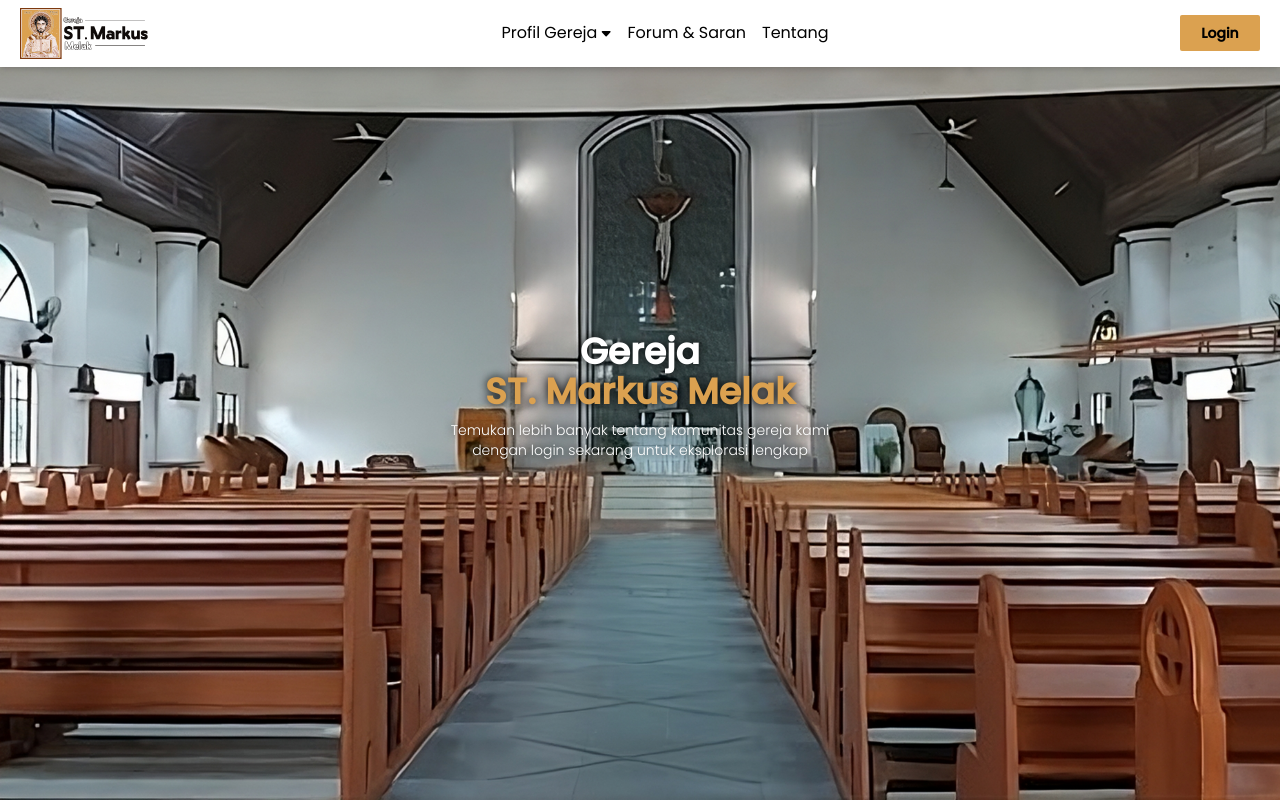
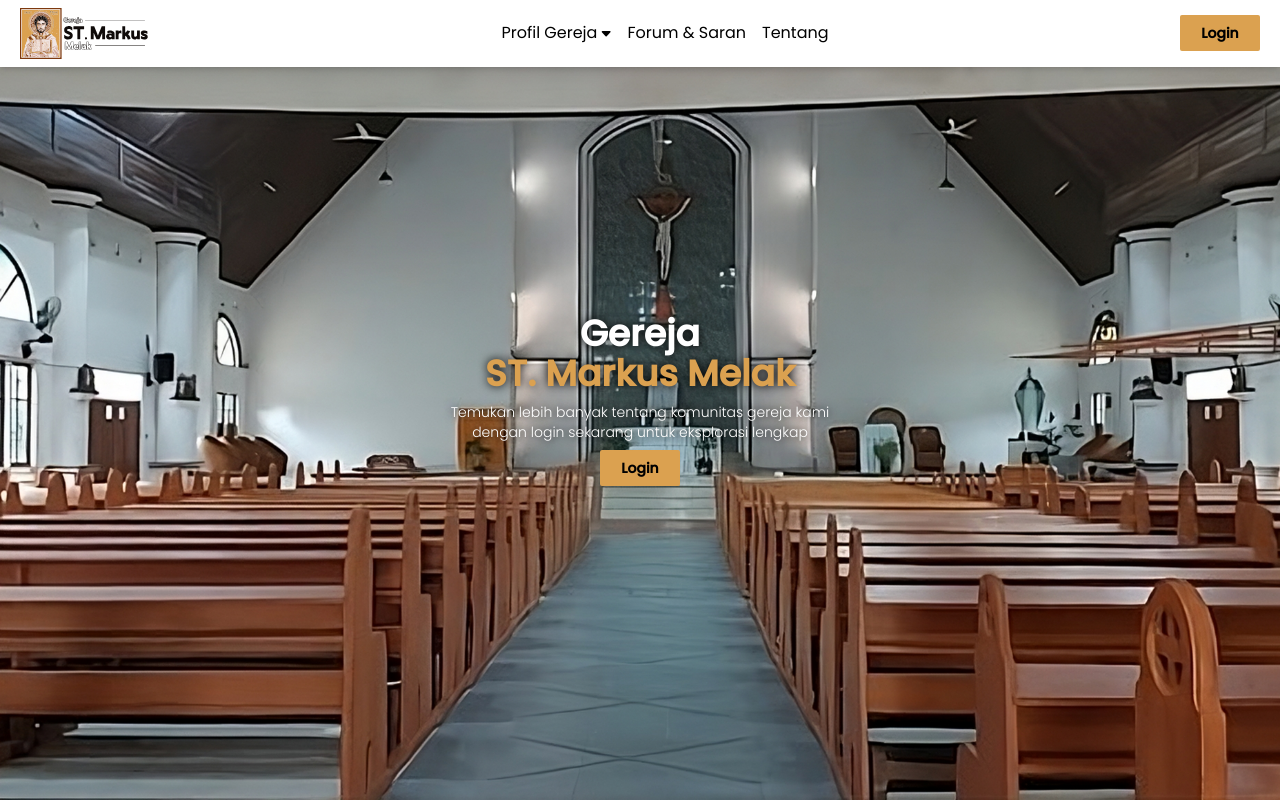
Before and after one commit to HaiPigGi/church-app, a Next.js app in the folder next-app/: page / in a window 1280 px wide. Built offline with nearby package versions, Linux system fonts and the light colour scheme.

Commit message:
add button login at hero section

```diff
--- a/next-app/src/app/page.jsx
+++ b/next-app/src/app/page.jsx
@@ -14,7 +14,7 @@ export default function Home() {
           <div id="content-Hero" className="">
             <h1 className="text-4xl text-shadow font-bold text-white text-center">Gereja <span className="block text-secondary">ST. Markus Melak</span></h1>
             <p className="text-center text-white font-light text-sm text-shadow my-2">Temukan lebih banyak tentang komunitas gereja kami <br/>dengan login sekarang untuk eksplorasi lengkap</p>
-            {/* <Button intent="secondary" size="small" className="shadow-xl  mx-auto">Login</Button> */}
+            <Button intent="secondary" size="small" className="shadow-xl  mx-auto">Login</Button>
           </div>
         </div>
 
```
